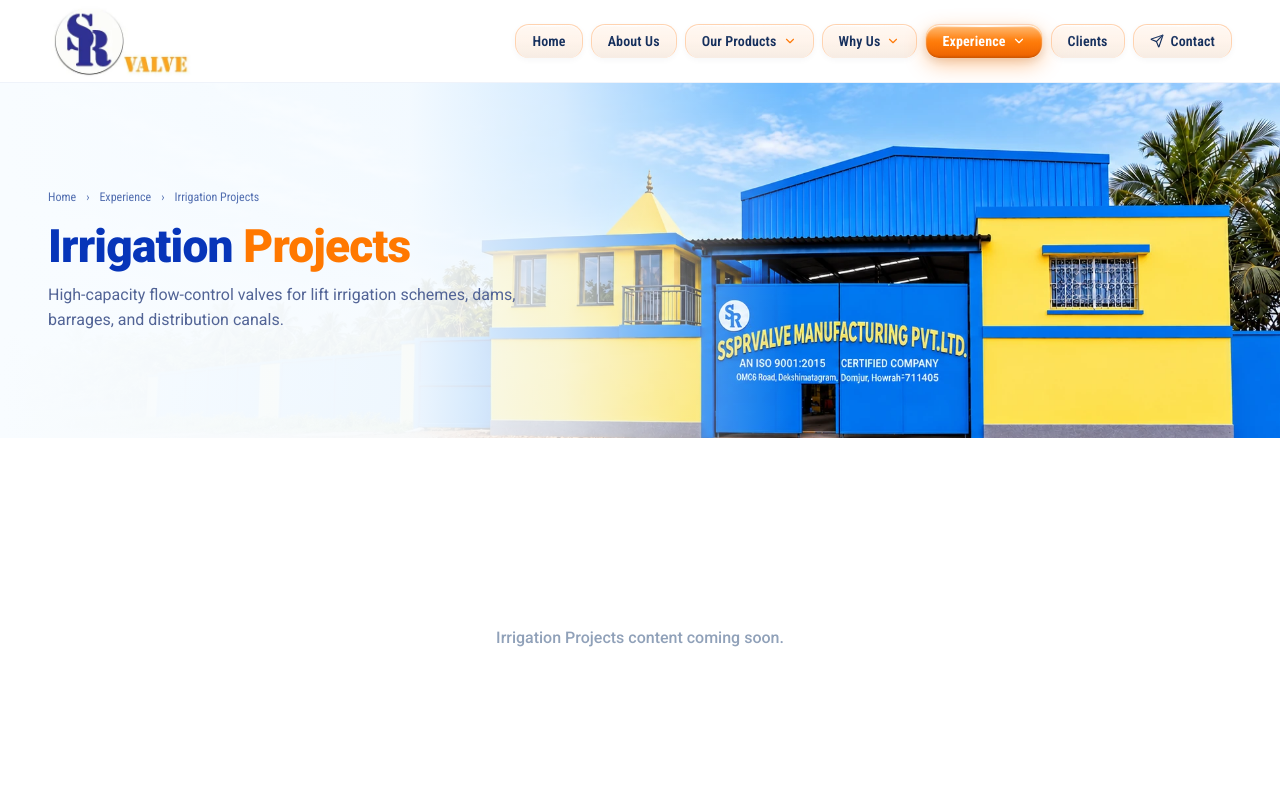
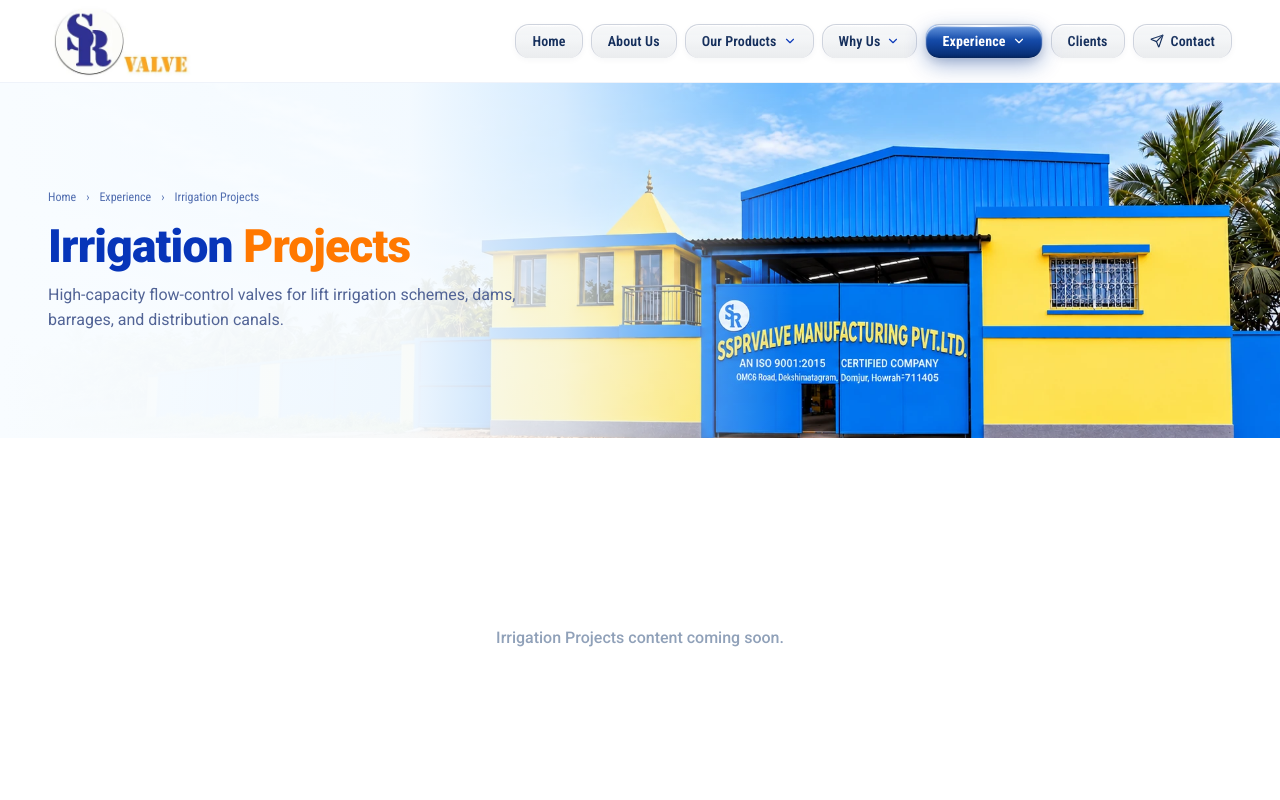
Before and after one commit to saikat-patra-web-developer/sr-valve, a React (Vite) app: page /experience/irrigation-projects in a window 1280 px wide. Shown: the top 800 px of the page. Built offline with nearby package versions, Linux system fonts and the light colour scheme.

Commit message:
Update index.css

```diff
--- a/src/index.css
+++ b/src/index.css
@@ -31,7 +31,7 @@
 .brand img { width:150px; height:72px; object-fit:contain; }
 .main-nav { display:flex; align-items:center; gap:8px; white-space:nowrap; }
 
-/* Glassmorphic Menu Button (Theme Orange Glossy Glass Style) */
+/* Glassmorphic Menu Button (Theme Blue Glossy Glass Style) */
 .nav-btn {
   position: relative;
   display: inline-flex;
@@ -51,15 +51,15 @@
   user-select: none;
   transition: all 0.25s cubic-bezier(0.16, 1, 0.3, 1);
 
-  /* Glassmorphism translucent base in theme orange tint */
-  background: rgba(255, 118, 0, 0.08);
-  border: 1px solid rgba(255, 118, 0, 0.25);
+  /* Glassmorphism translucent base in theme blue tint */
+  background: rgba(13, 40, 87, 0.05);
+  border: 1px solid rgba(13, 40, 87, 0.16);
   color: #0d2857 !important;
   backdrop-filter: blur(12px);
   -webkit-backdrop-filter: blur(12px);
   box-shadow:
     0 2px 6px rgba(13, 40, 87, 0.04),
-    inset 0 1px 1px rgba(255, 255, 255, 0.9);
+    inset 0 1px 1px rgba(255, 255, 255, 0.95);
 }
 
 /* Glass specular light reflection arc across top curve (matches client reference image) */
@@ -88,7 +88,7 @@
 }
 
 .nav-btn .nav-dropdown-chevron {
-  color: #ff7600;
+  color: #0635b8;
   transition: transform 0.2s ease, color 0.2s ease;
   margin-left: 2px;
   flex-shrink: 0;
@@ -100,17 +100,17 @@
   transition: transform 0.25s ease;
 }
 
-/* Hover: transforms into rich glowing 3D orange glass button */
+/* Hover: transforms into rich glowing 3D theme blue glass button */
 .nav-btn:hover {
-  background: linear-gradient(180deg, #ffa138 0%, #ff7600 55%, #f36500 100%);
+  background: linear-gradient(180deg, #1868e4 0%, #0a43a8 55%, #07317d 100%);
   border-color: rgba(255, 255, 255, 0.65);
   color: #ffffff !important;
   transform: translateY(-1.5px);
   box-shadow:
-    0 8px 22px -3px rgba(255, 118, 0, 0.48),
+    0 8px 22px -3px rgba(10, 67, 168, 0.45),
     0 3px 8px rgba(0, 0, 0, 0.08),
     inset 0 1.5px 1.5px rgba(255, 255, 255, 0.85),
-    inset 0 -1.5px 2px rgba(0, 0, 0, 0.14);
+    inset 0 -1.5px 2px rgba(0, 0, 0, 0.16);
 }
 
 .nav-btn:hover::before {
@@ -125,17 +125,17 @@
   transform: translateX(2px) translateY(-1px);
 }
 
-/* Active State: selected page illuminated in theme orange glass style */
+/* Active State: selected page illuminated in theme blue glass style */
 .nav-btn.active {
-  background: linear-gradient(180deg, #ff962b 0%, #ff7600 55%, #f36500 100%);
+  background: linear-gradient(180deg, #165ec9 0%, #0a3f9e 55%, #062b6e 100%);
   border-color: rgba(255, 255, 255, 0.7);
   color: #ffffff !important;
   font-weight: 700;
   box-shadow:
-    0 7px 22px -2px rgba(255, 118, 0, 0.46),
+    0 7px 22px -2px rgba(10, 63, 158, 0.45),
     0 3px 8px rgba(0, 0, 0, 0.1),
     inset 0 1.5px 1.5px rgba(255, 255, 255, 0.95),
-    inset 0 -1.5px 2px rgba(0, 0, 0, 0.14);
+    inset 0 -1.5px 2px rgba(0, 0, 0, 0.16);
 }
 
 .nav-btn.active::before {
@@ -152,7 +152,7 @@
 .nav-dropdown-trigger-row a { display: inline-flex; align-items: center; gap: 4px; }
 .nav-dropdown-chevron { transition: transform 0.2s ease, color 0.2s ease; color: #526eb0; margin-left: 2px; }
 .nav-item-dropdown:hover .nav-dropdown-chevron,
-.nav-dropdown-chevron.rotate { transform: rotate(180deg); color: #ff7600; }
+.nav-dropdown-chevron.rotate { transform: rotate(180deg); color: #0635b8; }
 .mobile-sub-toggle { display: none; }
 
 /* Level 1: Products Dropdown Menu */
@@ -234,13 +234,13 @@
 
 .nav-dropdown-l2-wrapper:hover > .nav-dropdown-l2-row,
 .nav-dropdown-l2-wrapper.active-hover > .nav-dropdown-l2-row {
-  background-color: #f1f7ff;
-  color: #ff7600 !important;
+  background-color: #f0f6ff;
+  color: #0635b8 !important;
 }
 
 .nav-dropdown-l2-row.active {
-  background-color: #fff7f0;
-  color: #ff7600 !important;
+  background-color: #e6f0fc;
+  color: #0635b8 !important;
   font-weight: 700 !important;
 }
 
@@ -310,13 +310,13 @@
 
 .nav-dropdown-l3-wrapper:hover > .nav-dropdown-l3-row,
 .nav-dropdown-l3-wrapper.active-hover > .nav-dropdown-l3-row {
-  background-color: #f1f7ff;
-  color: #ff7600 !important;
+  background-color: #f0f6ff;
+  color: #0635b8 !important;
 }
 
 .nav-dropdown-l3-row.active {
-  background-color: #fff7f0;
-  color: #ff7600 !important;
+  background-color: #e6f0fc;
+  color: #0635b8 !important;
   font-weight: 700 !important;
 }
 
@@ -512,7 +512,7 @@
  .main-nav.open .nav-item-dropdown { width:100%; height:auto; flex-direction:column; }
  .main-nav.open .nav-dropdown-trigger-row { width:100%; display:flex; align-items:center; gap:8px; }
  .main-nav.open .nav-dropdown-trigger-row .nav-btn { flex:1; }
- .main-nav.open .mobile-sub-toggle { display:inline-flex; align-items:center; justify-content:center; width:44px; height:44px; border-radius:12px; background:rgba(255,118,0,0.08); border:1px solid rgba(255,118,0,0.22); color:#ff7600; flex-shrink:0; cursor:pointer; }
+ .main-nav.open .mobile-sub-toggle { display:inline-flex; align-items:center; justify-content:center; width:44px; height:44px; border-radius:12px; background:rgba(13,40,87,0.06); border:1px solid rgba(13,40,87,0.18); color:#0635b8; flex-shrink:0; cursor:pointer; }
  .hero-inner { padding:28px 25px; }
  .hero-copy, .hero-home .hero-copy, .hero-about .hero-copy, .hero-infrastructure .hero-copy, .hero-certifications .hero-copy, .hero-contact .hero-copy { width:72%; max-width:620px; }
  .hero-description { font-size:15px; }
@@ -555,7 +555,7 @@
  .main-nav.open .nav-item-dropdown { width:100%; height:auto; display:flex; flex-direction:column; }
  .main-nav.open .nav-dropdown-trigger-row { width:100%; display:flex; align-items:center; gap:8px; }
  .main-nav.open .nav-dropdown-trigger-row .nav-btn { flex:1; }
- .main-nav.open .mobile-sub-toggle { display:inline-flex; align-items:center; justify-content:center; width:44px; height:44px; border-radius:12px; background:rgba(255,118,0,0.08); border:1px solid rgba(255,118,0,0.22); color:#ff7600; flex-shrink:0; cursor:pointer; }
+ .main-nav.open .mobile-sub-toggle { display:inline-flex; align-items:center; justify-content:center; width:44px; height:44px; border-radius:12px; background:rgba(13,40,87,0.06); border:1px solid rgba(13,40,87,0.18); color:#0635b8; flex-shrink:0; cursor:pointer; }
  .page-hero { background:#f4f9fd; border-bottom:1px solid #e8eff8; }
  .page-hero::before,.hero-home::before,.hero-products::before,.hero-about::before,.hero-infrastructure::before,.hero-certifications::before,.hero-contact::before { display:none !important; }
  .page-hero::after,.hero-home::after,.hero-products::after { display:none !important; }
@@ -910,14 +910,14 @@
  .mobile-sub-toggle { display:inline-flex; align-items:center; justify-content:center; min-width:40px; min-height:40px; padding:8px; background:transparent; border:0; color:#173c94; cursor:pointer; border-radius:6px; transition:background-color .2s; }
  .mobile-sub-toggle:hover,.mobile-sub-toggle:focus-visible { background-color:#f1f5fa; }
  .mobile-sub-chevron { transition:transform .2s ease, color .2s ease; }
- .mobile-sub-chevron.rotate { transform:rotate(180deg); color:#ff7600; }
+ .mobile-sub-chevron.rotate { transform:rotate(180deg); color:#0635b8; }
  .nav-dropdown-menu { display:none !important; }
   .mobile-submenu-panel {
     display: flex;
     flex-direction: column;
     width: 100%;
     padding: 4px 0 6px 10px;
-    border-left: 2px solid #ff7600;
+    border-left: 2px solid #0635b8;
     margin: 4px 0 8px 4px;
     border-radius: 0 6px 6px 0;
     gap: 2px;
@@ -947,7 +947,7 @@
   .mobile-l1-link.active,
   .mobile-l2-link:hover,
   .mobile-l2-link.active {
-    color: #ff7600 !important;
+    color: #0635b8 !important;
   }
   .mobile-toggle-btn {
     display: inline-flex;
@@ -969,7 +969,7 @@
   }
   .mobile-toggle-btn.rotate svg {
     transform: rotate(180deg);
-    color: #ff7600;
+    color: #0635b8;
   }
   .mobile-l2-panel {
     display: flex;
```
